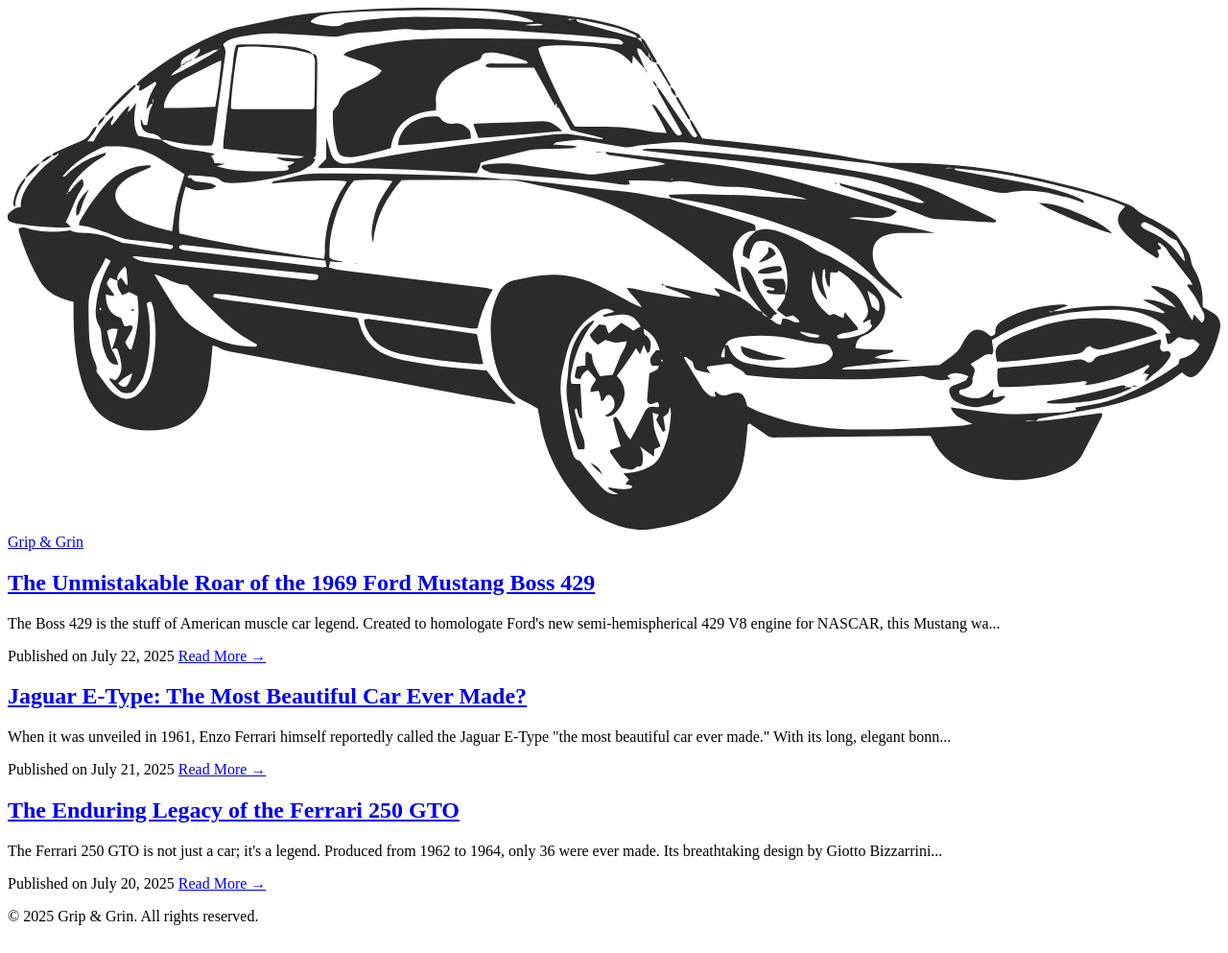
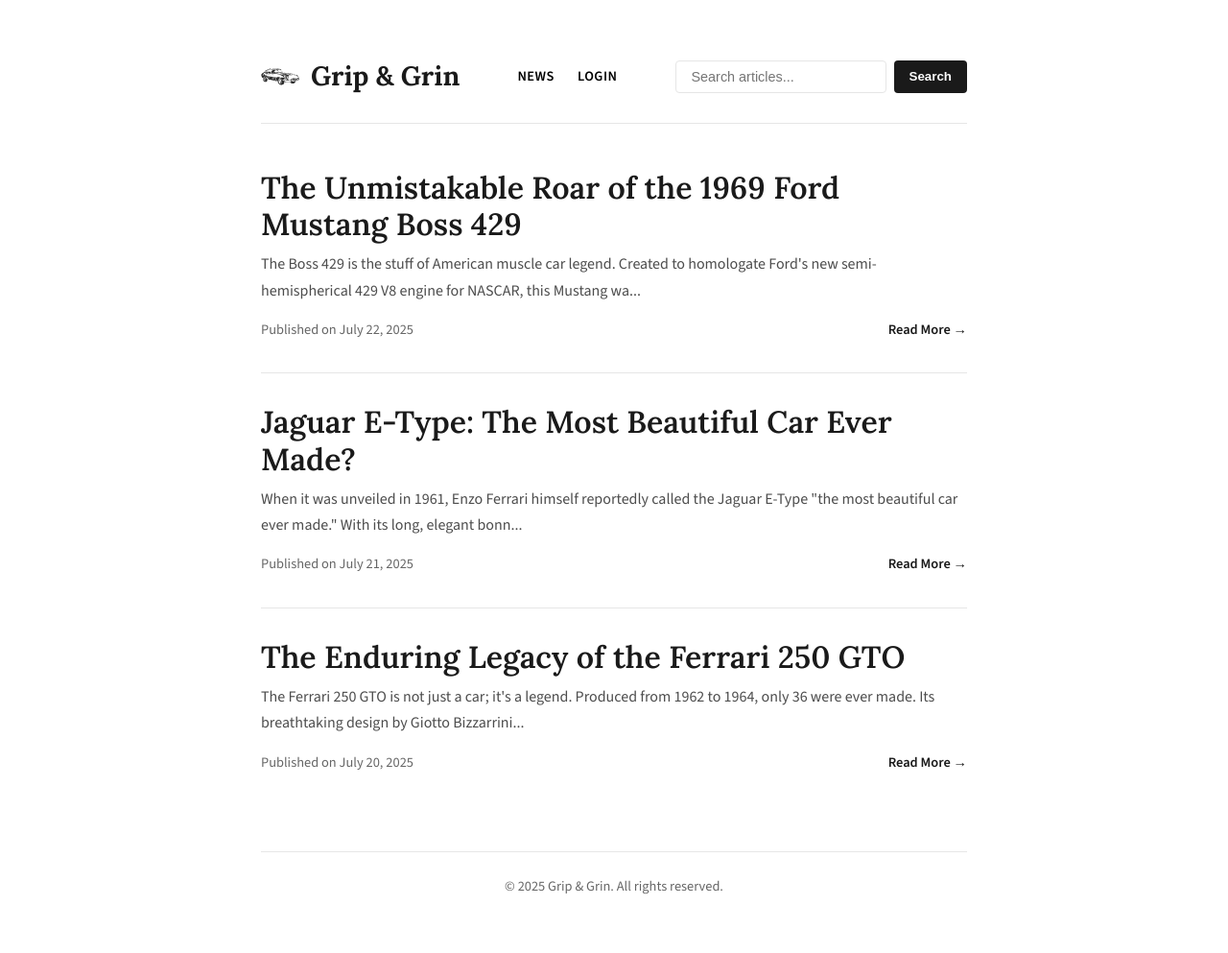
Before and after one commit to l3blonde/grip-and-grin, a PHP site: page / in a window 1280 px wide. Shown: the whole page at 96% size. Before the commit the page ends 964 px from the top, so only its background shows below. Run offline with PHP 8.4, Linux system fonts and the light colour scheme; data comes from the database, SQL or seed files in the repository.

Commit message:
feat: Search & Pagination

```diff
--- a/composer.json
+++ b/composer.json
@@ -3,9 +3,9 @@
   "description": "A classic car news website built with PHP and Clean Architecture.",
   "type": "project",
   "require": {
-    "php": "^8.1",
-    "twig/twig": "^3.0",
-    "symfony/http-foundation": "^6.4",
+    "php": "^8.4",
+    "twig/twig": "^3.21",
+    "symfony/http-foundation": "^7.3",
     "monolog/monolog": "^3.5"
   },
   "autoload": {
--- a/public/css/style.css
+++ b/public/css/style.css
@@ -0,0 +1,304 @@
+/* Variables */
+/* Reset */
+* {
+    box-sizing: border-box;
+    margin: 0;
+    padding: 0;
+}
+
+body {
+    font-family: "Source Sans 3", sans-serif;
+    background-color: #ffffff;
+    color: #1a1a1a;
+    line-height: 1.7;
+    -webkit-font-smoothing: antialiased;
+    -moz-osx-font-smoothing: grayscale;
+}
+
+.container {
+    max-width: 800px;
+    margin: 0 auto;
+    padding: 2rem;
+}
+
+a {
+    color: #000000;
+    text-decoration: none;
+    transition: color 0.2s ease-in-out;
+}
+a:hover {
+    color: #555555;
+    text-decoration: underline;
+}
+
+h1,
+h2,
+h3 {
+    font-family: "Lora", serif;
+    font-weight: 600;
+    line-height: 1.2;
+    margin-bottom: 1rem;
+}
+
+/* Header & Footer */
+.site-header,
+.site-footer {
+    padding: 1.5rem 0;
+    text-align: center;
+}
+
+.site-header {
+    border-bottom: 1px solid #e6e6e6;
+    margin-bottom: 3rem;
+}
+
+.site-footer {
+    border-top: 1px solid #e6e6e6;
+    margin-top: 3rem;
+    font-size: 0.9rem;
+    color: #666;
+}
+
+.logo {
+    display: inline-flex;
+    align-items: center;
+    gap: 0.75rem;
+    text-decoration: none;
+}
+.logo:hover {
+    text-decoration: none;
+}
+.logo .logo-svg {
+    width: 40px;
+    height: 40px;
+}
+.logo .logo-text {
+    font-family: "Lora", serif;
+    font-size: 1.75rem;
+    font-weight: 700;
+    color: #1a1a1a;
+}
+
+/* Header Navigation */
+.header-content {
+    display: flex;
+    justify-content: space-between;
+    align-items: center;
+    max-width: 1200px;
+    margin: 0 auto;
+    gap: 2rem;
+}
+
+.main-nav {
+    display: flex;
+    gap: 1.5rem;
+}
+
+.nav-link {
+    font-weight: 600;
+    text-transform: uppercase;
+    font-size: 0.9rem;
+    letter-spacing: 0.5px;
+}
+
+/* Article List (Home) */
+.article-list .article-summary {
+    border-bottom: 1px solid #e6e6e6;
+    padding-bottom: 2rem;
+    margin-bottom: 2rem;
+}
+.article-list .article-summary:last-child {
+    border-bottom: none;
+    margin-bottom: 0;
+}
+
+.article-summary .article-title {
+    font-size: 2rem;
+    margin-bottom: 0.5rem;
+}
+.article-summary .article-title a {
+    color: #1a1a1a;
+}
+.article-summary .article-title a:hover {
+    color: #555555;
+}
+
+.article-summary .article-excerpt {
+    color: #4d4d4d;
+    margin-bottom: 1rem;
+}
+
+.article-summary .article-meta {
+    display: flex;
+    justify-content: space-between;
+    align-items: center;
+    font-size: 0.9rem;
+    color: #666;
+    font-family: "Source Sans 3", sans-serif;
+}
+
+.article-meta .read-more {
+    font-weight: 600;
+    color: #1a1a1a;
+}
+.article-meta .read-more:hover {
+    text-decoration: none;
+    color: #555555;
+}
+
+/* Article Detail */
+.article-full .article-header {
+    text-align: center;
+    margin-bottom: 2.5rem;
+}
+
+.article-full .article-title-full {
+    font-size: 2.8rem;
+    margin-bottom: 0.5rem;
+}
+
+.article-full .article-meta-full {
+    color: #666;
+    font-size: 1rem;
+}
+
+.article-full .article-content {
+    font-size: 1.1rem;
+}
+.article-full .article-content p {
+    margin-bottom: 1.5rem;
+}
+
+/* Search Form */
+.search-form {
+    display: flex;
+    gap: 0.5rem;
+    min-width: 300px;
+}
+
+.search-input {
+    flex: 1;
+    padding: 0.5rem 1rem;
+    border: 1px solid #e6e6e6;
+    border-radius: 4px;
+    font-size: 0.9rem;
+}
+
+.search-input:focus {
+    outline: none;
+    border-color: #1a1a1a;
+}
+
+.search-button {
+    padding: 0.5rem 1rem;
+    background-color: #1a1a1a;
+    color: #ffffff;
+    border: none;
+    border-radius: 4px;
+    font-weight: 600;
+    cursor: pointer;
+    transition: background-color 0.2s;
+}
+
+.search-button:hover {
+    background-color: #555555;
+}
+
+/* 404 Page */
+.not-found {
+    text-align: center;
+    padding: 4rem 0;
+}
+.not-found h1 {
+    font-size: 6rem;
+    margin-bottom: 0;
+}
+.not-found p {
+    font-size: 1.2rem;
+    color: #666;
+    margin-bottom: 2rem;
+}
+.not-found .button {
+    display: inline-block;
+    padding: 0.75rem 1.5rem;
+    background-color: #1a1a1a;
+    color: #ffffff;
+    border-radius: 4px;
+    font-weight: 600;
+}
+.not-found .button:hover {
+    background-color: #555555;
+    text-decoration: none;
+}
+
+/* Pagination */
+.pagination {
+    display: flex;
+    justify-content: space-between;
+    align-items: center;
+    margin-top: 3rem;
+    padding-top: 2rem;
+    border-top: 1px solid #e6e6e6;
+}
+
+.pagination-link {
+    padding: 0.75rem 1.5rem;
+    background-color: #1a1a1a;
+    color: #ffffff;
+    border-radius: 4px;
+    font-weight: 600;
+    text-decoration: none;
+    transition: background-color 0.2s;
+}
+
+.pagination-link:hover {
+    background-color: #555555;
+    text-decoration: none;
+}
+
+.pagination-info {
+    font-size: 0.9rem;
+    color: #666;
+}
+
+/* Search Results */
+.search-results h1 {
+    margin-bottom: 1rem;
+}
+
+.search-summary {
+    color: #666;
+    margin-bottom: 2rem;
+    font-style: italic;
+}
+
+.no-results {
+    text-align: center;
+    color: #666;
+    font-size: 1.1rem;
+    margin: 3rem 0;
+}
+
+.back-link {
+    display: inline-block;
+    margin-top: 1rem;
+    font-weight: 600;
+}
+
+/* Responsive Design */
+@media (max-width: 768px) {
+    .header-content {
+        flex-direction: column;
+        gap: 1rem;
+    }
+
+    .search-form {
+        min-width: 100%;
+    }
+
+    .pagination {
+        flex-direction: column;
+        gap: 1rem;
+        text-align: center;
+    }
+}
--- a/public/index.php
+++ b/public/index.php
@@ -5,10 +5,13 @@
 
 use GripAndGrin\Application\UseCases\GetArticleBySlugUseCase;
 use GripAndGrin\Application\UseCases\GetArticlesUseCase;
+use GripAndGrin\Application\UseCases\GetPaginatedArticlesUseCase;
+use GripAndGrin\Application\UseCases\SearchArticlesUseCase;
 use GripAndGrin\Infrastructure\Database\DatabaseConnection;
 use GripAndGrin\Infrastructure\Repositories\PDOArticleRepository;
 use GripAndGrin\Presentation\Controllers\ArticleController;
 use GripAndGrin\Presentation\Controllers\HomeController;
+use GripAndGrin\Presentation\Controllers\SearchController;
 use Symfony\Component\HttpFoundation\Request;
 use Twig\Environment;
 use Twig\Loader\FilesystemLoader;
@@ -32,10 +35,13 @@
 // Use Cases
 $container[GetArticlesUseCase::class] = new GetArticlesUseCase($container[PDOArticleRepository::class]);
 $container[GetArticleBySlugUseCase::class] = new GetArticleBySlugUseCase($container[PDOArticleRepository::class]);
+$container[GetPaginatedArticlesUseCase::class] = new GetPaginatedArticlesUseCase($container[PDOArticleRepository::class]);
+$container[SearchArticlesUseCase::class] = new SearchArticlesUseCase($container[PDOArticleRepository::class]);
 
 // Controllers
-$container[HomeController::class] = new HomeController($container['twig'], $container[GetArticlesUseCase::class]);
+$container[HomeController::class] = new HomeController($container['twig'], $container[GetPaginatedArticlesUseCase::class]);
 $container[ArticleController::class] = new ArticleController($container['twig'], $container[GetArticleBySlugUseCase::class]);
+$container[SearchController::class] = new SearchController($container['twig'], $container[SearchArticlesUseCase::class]);
 
 // Simple Router
 $request = Request::createFromGlobals();
@@ -43,7 +49,9 @@
 $parts = explode('/', trim($path, '/'));
 
 if ($path === '/' || $path === '') {
-    $response = $container[HomeController::class]->show();
+    $response = $container[HomeController::class]->show($request);
+} elseif ($path === '/search') {
+    $response = $container[SearchController::class]->search($request);
 } elseif (count($parts) === 2 && $parts[0] === 'article') {
     $slug = $parts[1];
     $response = $container[ArticleController::class]->show($slug);
--- /dev/null
+++ b/src/Application/UseCases/GetPaginatedArticlesUseCase.php
@@ -0,0 +1,33 @@
+<?php
+declare(strict_types=1);
+
+namespace GripAndGrin\Application\UseCases;
+
+use GripAndGrin\Domain\Interfaces\ArticleRepositoryInterface;
+
+class GetPaginatedArticlesUseCase
+{
+    private const ARTICLES_PER_PAGE = 5;
+
+    public function __construct(private readonly ArticleRepositoryInterface $articleRepository)
+    {
+    }
+
+    public function execute(int $page = 1): array
+    {
+        $offset = ($page - 1) * self::ARTICLES_PER_PAGE;
+        $articles = $this->articleRepository->findAllPublishedPaginated(self::ARTICLES_PER_PAGE, $offset);
+        $totalArticles = $this->articleRepository->countAllPublished();
+        $totalPages = (int) ceil($totalArticles / self::ARTICLES_PER_PAGE);
+
+        return [
+            'articles' => $articles,
+            'currentPage' => $page,
+            'totalPages' => $totalPages,
+            'hasNextPage' => $page < $totalPages,
+            'hasPreviousPage' => $page > 1,
+            'nextPage' => $page < $totalPages ? $page + 1 : null,
+            'previousPage' => $page > 1 ? $page - 1 : null,
+        ];
+    }
+}
--- /dev/null
+++ b/src/Application/UseCases/SearchArticlesUseCase.php
@@ -0,0 +1,47 @@
+<?php
+declare(strict_types=1);
+
+namespace GripAndGrin\Application\UseCases;
+
+use GripAndGrin\Domain\Interfaces\ArticleRepositoryInterface;
+
+class SearchArticlesUseCase
+{
+    private const ARTICLES_PER_PAGE = 5;
+
+    public function __construct(private readonly ArticleRepositoryInterface $articleRepository)
+    {
+    }
+
+    public function execute(string $query, int $page = 1): array
+    {
+        if (empty(trim($query))) {
+            return [
+                'articles' => [],
+                'currentPage' => 1,
+                'totalPages' => 0,
+                'hasNextPage' => false,
+                'hasPreviousPage' => false,
+                'nextPage' => null,
+                'previousPage' => null,
+                'query' => $query,
+            ];
+        }
+
+        $offset = ($page - 1) * self::ARTICLES_PER_PAGE;
+        $articles = $this->articleRepository->searchArticles($query, self::ARTICLES_PER_PAGE, $offset);
+        $totalArticles = $this->articleRepository->countSearchResults($query);
+        $totalPages = (int) ceil($totalArticles / self::ARTICLES_PER_PAGE);
+
+        return [
+            'articles' => $articles,
+            'currentPage' => $page,
+            'totalPages' => $totalPages,
+            'hasNextPage' => $page < $totalPages,
+            'hasPreviousPage' => $page > 1,
+            'nextPage' => $page < $totalPages ? $page + 1 : null,
+            'previousPage' => $page > 1 ? $page - 1 : null,
+            'query' => $query,
+        ];
+    }
+}
--- a/src/Domain/Interfaces/ArticleRepositoryInterface.php
+++ b/src/Domain/Interfaces/ArticleRepositoryInterface.php
@@ -13,4 +13,18 @@
     public function findAllPublished(): array;
 
     public function findBySlug(string $slug): ?Article;
+
+    /**
+     * @return Article[]
+     */
+    public function findAllPublishedPaginated(int $limit, int $offset): array;
+
+    public function countAllPublished(): int;
+
+    /**
+     * @return Article[]
+     */
+    public function searchArticles(string $query, int $limit, int $offset): array;
+
+    public function countSearchResults(string $query): int;
 }
--- a/src/Infrastructure/Repositories/PDOArticleRepository.php
+++ b/src/Infrastructure/Repositories/PDOArticleRepository.php
@@ -45,6 +45,71 @@
         return $row ? $this->mapRowToArticle($row) : null;
     }
 
+    public function findAllPublishedPaginated(int $limit, int $offset): array
+    {
+        $stmt = $this->db->prepare("
+            SELECT * FROM articles
+            WHERE published_at IS NOT NULL AND published_at <= NOW()
+            ORDER BY published_at DESC
+            LIMIT :limit OFFSET :offset
+        ");
+        $stmt->bindValue(':limit', $limit, PDO::PARAM_INT);
+        $stmt->bindValue(':offset', $offset, PDO::PARAM_INT);
+        $stmt->execute();
+
+        $articles = [];
+        while ($row = $stmt->fetch()) {
+            $articles[] = $this->mapRowToArticle($row);
+        }
+        return $articles;
+    }
+
+    public function countAllPublished(): int
+    {
+        $stmt = $this->db->query("
+            SELECT COUNT(*) as count FROM articles
+            WHERE published_at IS NOT NULL AND published_at <= NOW()
+        ");
+        $result = $stmt->fetch();
+        return (int) $result['count'];
+    }
+
+    public function searchArticles(string $query, int $limit, int $offset): array
+    {
+        $stmt = $this->db->prepare("
+            SELECT * FROM articles
+            WHERE published_at IS NOT NULL AND published_at <= NOW()
+            AND (title LIKE :query OR content LIKE :query)
+            ORDER BY published_at DESC
+            LIMIT :limit OFFSET :offset
+        ");
+        $searchTerm = '%' . $query . '%';
+        $stmt->bindValue(':query', $searchTerm, PDO::PARAM_STR);
+        $stmt->bindValue(':limit', $limit, PDO::PARAM_INT);
+        $stmt->bindValue(':offset', $offset, PDO::PARAM_INT);
+        $stmt->execute();
+
+        $articles = [];
+        while ($row = $stmt->fetch()) {
+            $articles[] = $this->mapRowToArticle($row);
+        }
+        return $articles;
+    }
+
+    public function countSearchResults(string $query): int
+    {
+        $stmt = $this->db->prepare("
+            SELECT COUNT(*) as count FROM articles
+            WHERE published_at IS NOT NULL AND published_at <= NOW()
+            AND (title LIKE :query OR content LIKE :query)
+        ");
+        $searchTerm = '%' . $query . '%';
+        $stmt->bindValue(':query', $searchTerm, PDO::PARAM_STR);
+        $stmt->execute();
+        $result = $stmt->fetch();
+        return (int) $result['count'];
+    }
+
     private function mapRowToArticle(array $row): Article
     {
         return new Article(
--- a/src/Presentation/Controllers/HomeController.php
+++ b/src/Presentation/Controllers/HomeController.php
@@ -3,7 +3,8 @@
 
 namespace GripAndGrin\Presentation\Controllers;
 
-use GripAndGrin\Application\UseCases\GetArticlesUseCase;
+use GripAndGrin\Application\UseCases\GetPaginatedArticlesUseCase;
+use Symfony\Component\HttpFoundation\Request;
 use Symfony\Component\HttpFoundation\Response;
 use Twig\Environment;
 
@@ -11,13 +12,14 @@
 {
     public function __construct(
         private readonly Environment $twig,
-        private readonly GetArticlesUseCase $getArticlesUseCase
+        private readonly GetPaginatedArticlesUseCase $getPaginatedArticlesUseCase
     ) {}
 
-    public function show(): Response
+    public function show(Request $request): Response
     {
-        $articles = $this->getArticlesUseCase->execute();
-        $content = $this->twig->render('home.html.twig', ['articles' => $articles]);
+        $page = max(1, (int) $request->query->get('page', 1));
+        $result = $this->getPaginatedArticlesUseCase->execute($page);
+        $content = $this->twig->render('home.html.twig', $result);
         return new Response($content);
     }
 }
--- /dev/null
+++ b/src/Presentation/Controllers/SearchController.php
@@ -0,0 +1,28 @@
+<?php
+declare(strict_types=1);
+
+namespace GripAndGrin\Presentation\Controllers;
+
+use GripAndGrin\Application\UseCases\SearchArticlesUseCase;
+use Symfony\Component\HttpFoundation\Request;
+use Symfony\Component\HttpFoundation\Response;
+use Twig\Environment;
+
+class SearchController
+{
+    public function __construct(
+        private readonly Environment $twig,
+        private readonly SearchArticlesUseCase $searchArticlesUseCase
+    ) {}
+
+    public function search(Request $request): Response
+    {
+        $query = $request->query->get('q', '');
+        $page = max(1, (int) $request->query->get('page', 1));
+
+        $result = $this->searchArticlesUseCase->execute($query, $page);
+
+        $content = $this->twig->render('search-results.html.twig', $result);
+        return new Response($content);
+    }
+}
--- a/templates/base.html.twig
+++ b/templates/base.html.twig
@@ -13,10 +13,22 @@
 <body>
 <div class="container">
     <header class="site-header">
-        <a href="/" class="logo">
-            <img src="/logo.svg" alt="Grip & Grin Logo" class="logo-svg">
-            <span class="logo-text">Grip &amp; Grin</span>
-        </a>
+        <div class="header-content">
+            <a href="/" class="logo">
+                <img src="/logo.svg" alt="Grip & Grin Logo" class="logo-svg">
+                <span class="logo-text">Grip &amp; Grin</span>
+            </a>
+
+            <nav class="main-nav">
+                <a href="/" class="nav-link">News</a>
+                <a href="/login" class="nav-link">Login</a>
+            </nav>
+
+            <form class="search-form" action="/search" method="GET">
+                <input type="text" name="q" placeholder="Search articles..." class="search-input" value="{{ app.request.query.get('q') }}">
+                <button type="submit" class="search-button">Search</button>
+            </form>
+        </div>
     </header>
 
     <main>
--- a/templates/home.html.twig
+++ b/templates/home.html.twig
@@ -19,4 +19,18 @@
             <p>No articles found.</p>
         {% endfor %}
     </section>
+
+    {% if totalPages > 1 %}
+        <nav class="pagination">
+            {% if hasPreviousPage %}
+                <a href="/?page={{ previousPage }}" class="pagination-link pagination-prev">← Previous</a>
+            {% endif %}
+
+            <span class="pagination-info">Page {{ currentPage }} of {{ totalPages }}</span>
+
+            {% if hasNextPage %}
+                <a href="/?page={{ nextPage }}" class="pagination-link pagination-next">Next →</a>
+            {% endif %}
+        </nav>
+    {% endif %}
 {% endblock %}
```
Also changed, not shown: templates/search-results.html.twig (added, +45 -0 lines), 2 other files.
